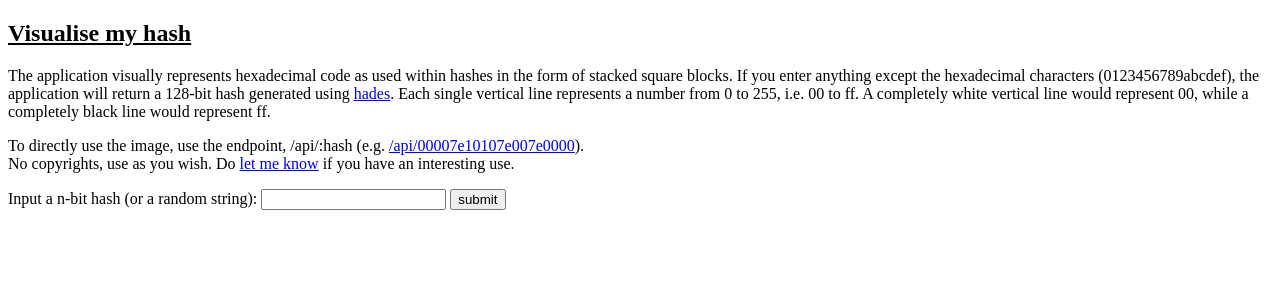
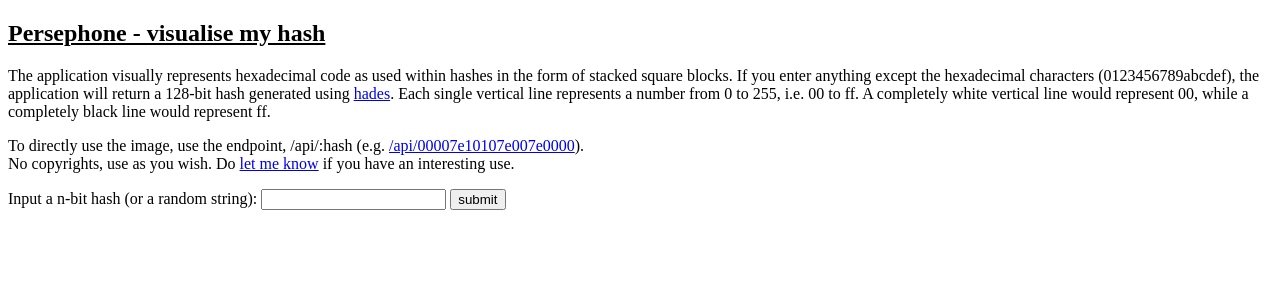
Before and after one commit to thisisjustinm/visualize-hash, a Flask app: page / in a window 1280 px wide. Shown: the top 300 px of the page. Run offline with Flask 2, Linux system fonts and the light colour scheme.

Commit message:
Update view.html

```diff
--- a/templates/view.html
+++ b/templates/view.html
@@ -4,13 +4,13 @@
 	<title></title>
 </head>
 <body>
-<h2><u>Visualise my hash</u></h2>
+<h2><u>Persephone - visualise my hash</u></h2>
 <p>The application visually represents hexadecimal code as used within hashes in the form of stacked square blocks. If you enter anything except the hexadecimal
     characters (0123456789abcdef), the application will return a 128-bit hash generated using <a href="https://github.com/thisisjustinm/hades">hades</a>. Each single vertical line represents a number from 0 to 255, i.e. 00 to ff. A completely white vertical line would represent 00,
     while a completely black line would represent ff.
 </p>
 <p>To directly use the image, use the endpoint, /api/:hash (e.g. <a href="/api/00007e10107e007e0000">/api/00007e10107e007e0000</a>).
-    <br> No copyrights, use as you wish. Do <a href="https://github.com/thisisjustinm/visualize-hash">let me know</a> if you have an interesting use.</p>
+    <br> No copyrights, use as you wish. Do <a href="https://github.com/thisisjustinm/persephone">let me know</a> if you have an interesting use.</p>
 
 <form method=post action="/">
 <p>
```
